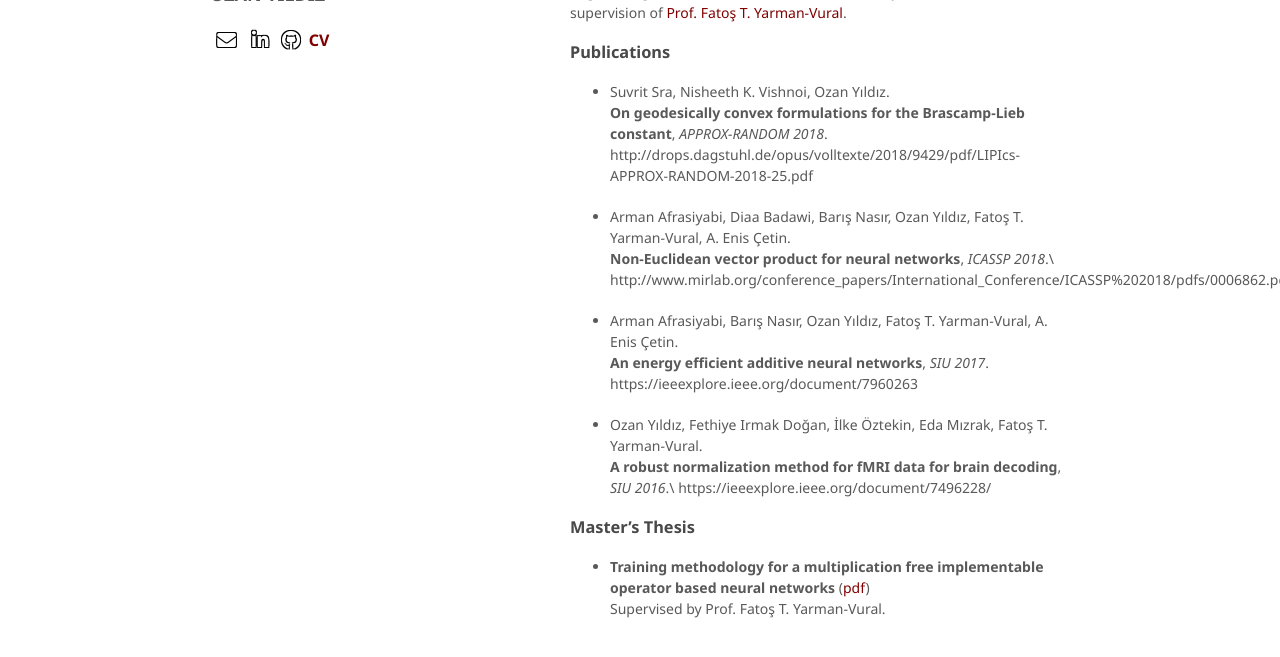
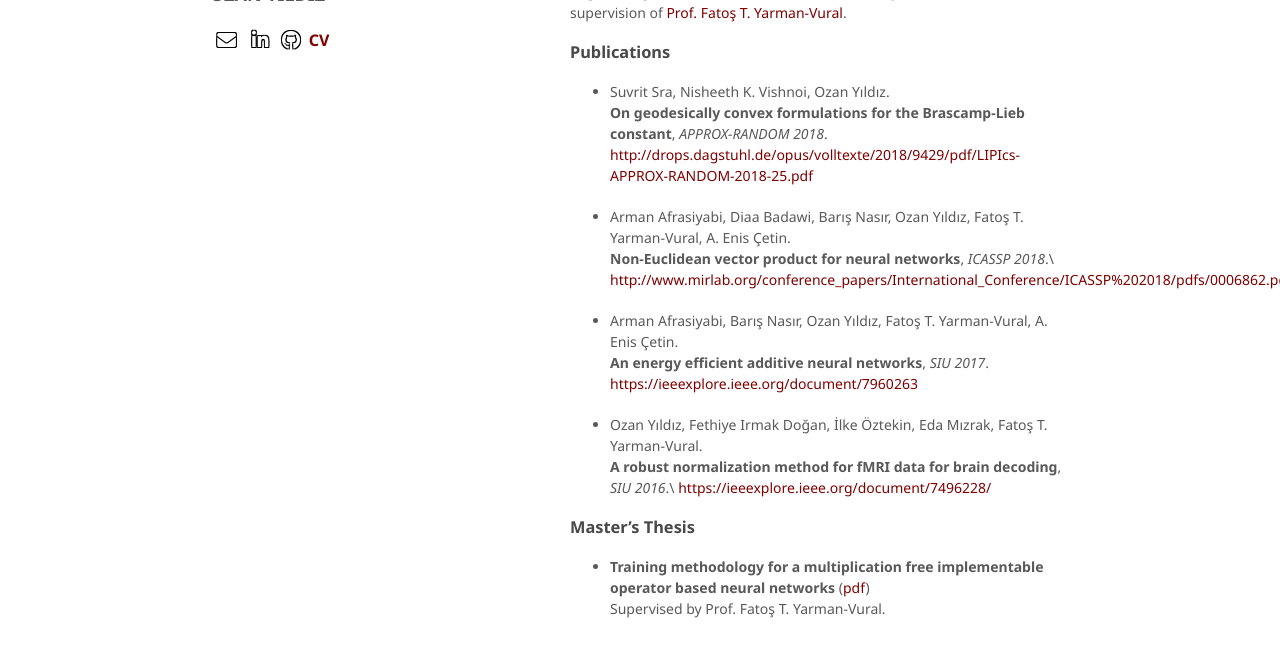
Before and after one commit to ozanyildiz93/ozanyildiz93.github.io, a Jekyll site: the page built from index.md, in a window 1280 px wide and 974 px high, cut to the strip 285-942 px from the top of the window. Built offline with Jekyll 4.4.1, drawn with Linux system fonts in a browser that asks for light colours; nearby versions of some CDN libraries; a script that is not in the unit is left out; part of the change alters nothing that is shown.

```diff
--- a/index.md
+++ b/index.md
@@ -11,25 +11,25 @@ Before EPFL, I received my Bachelors degrees in Mathematics and Computer enginee
 ### Publications
 
 *   Suvrit Sra, Nisheeth K. Vishnoi, Ozan Yıldız.\\
-    <b>On geodesically convex formulations for the Brascamp-Lieb constant</b>,
-    <em>APPROX-RANDOM 2018</em>.\\
-    http://drops.dagstuhl.de/opus/volltexte/2018/9429/pdf/LIPIcs-APPROX-RANDOM-2018-25.pdf
+<b>On geodesically convex formulations for the Brascamp-Lieb constant</b>,
+<em>APPROX-RANDOM 2018</em>. \\
+<a href="http://drops.dagstuhl.de/opus/volltexte/2018/9429/pdf/LIPIcs-APPROX-RANDOM-2018-25.pdf">http://drops.dagstuhl.de/opus/volltexte/2018/9429/pdf/LIPIcs-APPROX-RANDOM-2018-25.pdf</a>
 
 *   Arman Afrasiyabi, Diaa Badawi, Barış Nasır, Ozan Yıldız, Fatoş T. Yarman-Vural, A. Enis Çetin.\\
-    <b>Non-Euclidean vector product for neural networks</b>,
-    <em>ICASSP 2018</em>.\\
-    http://www.mirlab.org/conference_papers/International_Conference/ICASSP%202018/pdfs/0006862.pdf
+<b>Non-Euclidean vector product for neural networks</b>,
+<em>ICASSP 2018</em>.\\
+<a href="http://www.mirlab.org/conference_papers/International_Conference/ICASSP%202018/pdfs/0006862.pdf">http://www.mirlab.org/conference_papers/International_Conference/ICASSP%202018/pdfs/0006862.pdf</a>
 
 
 *   Arman Afrasiyabi, Barış Nasır, Ozan Yıldız, Fatoş T. Yarman-Vural, A. Enis Çetin.\\
-    <b>An energy efficient additive neural networks</b>,
-    <em>SIU 2017</em>.\\
-    https://ieeexplore.ieee.org/document/7960263
+<b>An energy efficient additive neural networks</b>,
+<em>SIU 2017</em>.\\
+<a href="https://ieeexplore.ieee.org/document/7960263">https://ieeexplore.ieee.org/document/7960263</a>
 
 *   Ozan Yıldız, Fethiye Irmak Doğan, İlke Öztekin, Eda Mızrak, Fatoş T. Yarman-Vural.\\
-    <b> A robust normalization method for fMRI data for brain decoding</b>,
-    <em>SIU 2016</em>.\\
-    https://ieeexplore.ieee.org/document/7496228/
+<b> A robust normalization method for fMRI data for brain decoding</b>,
+<em>SIU 2016</em>.\\
+<a href="https://ieeexplore.ieee.org/document/7496228/">https://ieeexplore.ieee.org/document/7496228/</a>
 
 
 ### Master's Thesis
```
